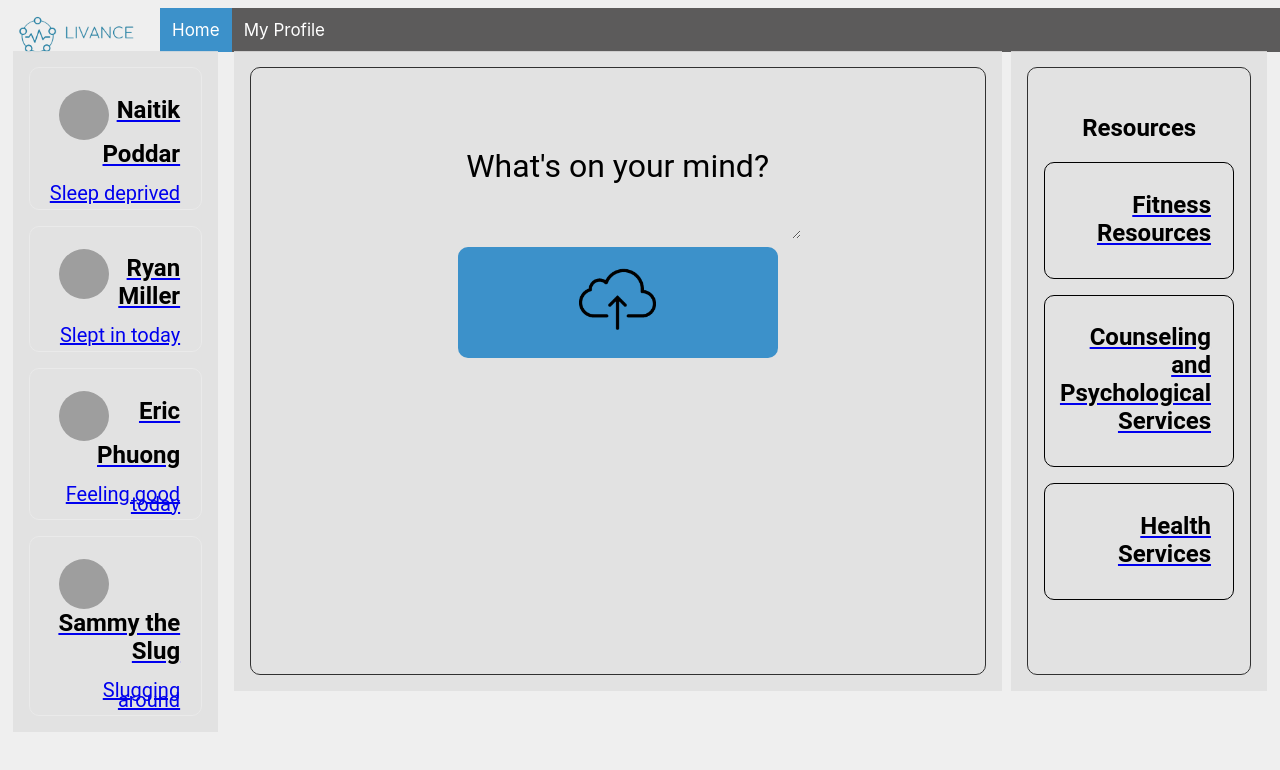
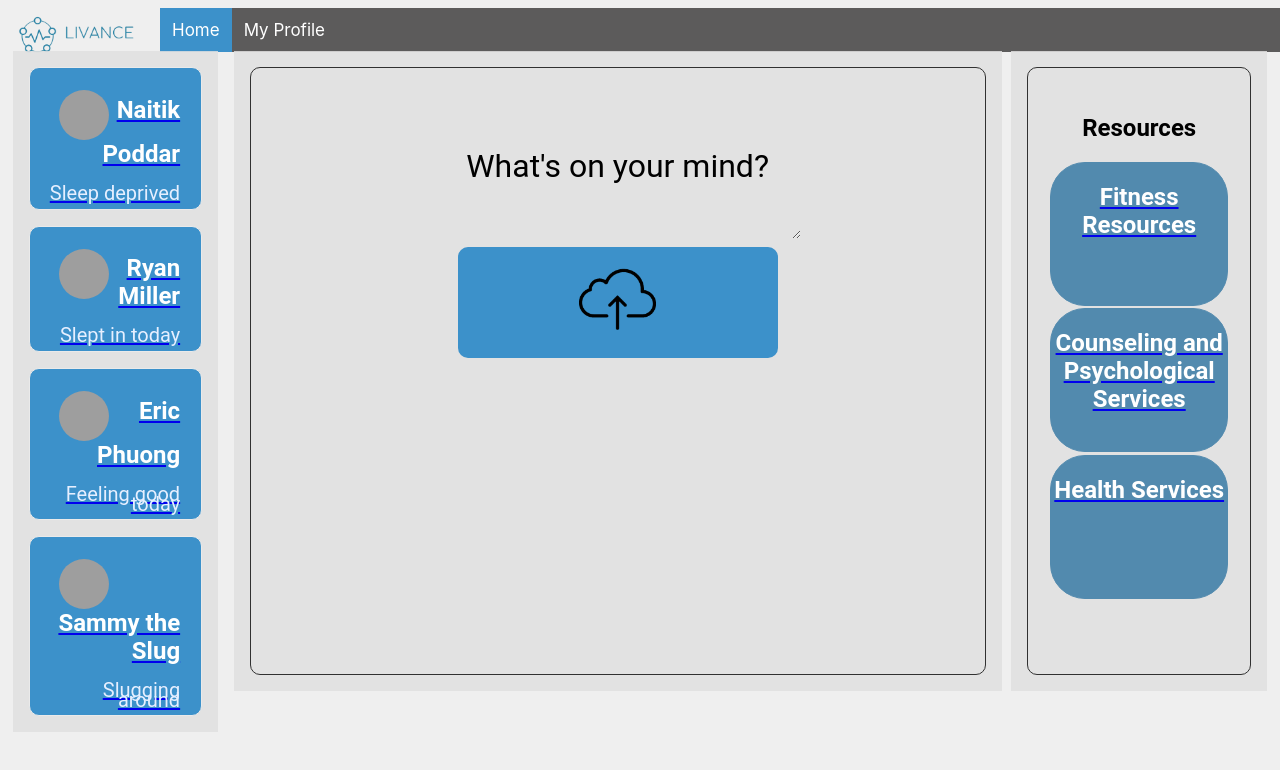
Before and after one commit to NaitikP04/livance, a Next.js app in the folder nextjs-blog/: page / in a window 1280 px wide. Shown: the top 770 px of the page. Built offline with nearby package versions, Linux system fonts and the light colour scheme; grey boxes are pictures that could not be loaded.

Commit message:
changed main page color scheme

```diff
--- a/nextjs-blog/styles/Home.module.css
+++ b/nextjs-blog/styles/Home.module.css
@@ -99,6 +99,7 @@
   padding-right: 10%;
   padding-bottom: 5%;
   text-align: right;
+  background-color: #3c91ca;
   text-decoration: none;
   align-self: left;
   color: inherit;
@@ -116,6 +117,13 @@
 
 .card Link {
   text-decoration: none;
+}
+
+.card p {
+  color: #e6efff;
+  margin: 0;
+  font-size: 1.25rem;
+  line-height: 1.5;
 }
 
 .card2 {
@@ -211,7 +219,7 @@
 .card h2 {
   font-size: 1.5rem;
   font-family: "Roboto", sans-serif;
-  color: #000000;
+  color: #ffffff;
 }
 
 .button {
@@ -236,18 +244,20 @@
 }
 
 .card3 {
-  margin: 1rem;
-  flex-basis: 5%;
-  padding: 0.5rem;
-  padding-right: 10%;
-  padding-bottom: 5%;
-  text-align: right;
-  align-self: left;
-  color: inherit;
-  text-decoration: none;
-  border: 1px solid #000000;
-  border-radius: 10px;
+  width: 80%;
+  margin-top: 1%;
+  margin-bottom: 1.2%;
+  margin-left: 10%;
+  align-self: right;
+  text-align: center;
+  height: 18vh;
+  background-color: #528aae;
+  /* top: 0px;
+  right: 0px; */
+  border-radius: 35px;
+  border: 1px solid #528aae;
   transition: color 0.15s ease, border-color 0.15s ease;
+  /* box-shadow: 6px 8px 4px 4px lightblue; */
 }
 
 .card3:hover,
@@ -260,7 +270,7 @@
 .card3 h2 {
   font-size: 1.5rem;
   font-family: "Roboto", sans-serif;
-  color: #000000;
+  color: #ffffff;
 }
 
 .card4 {
```
